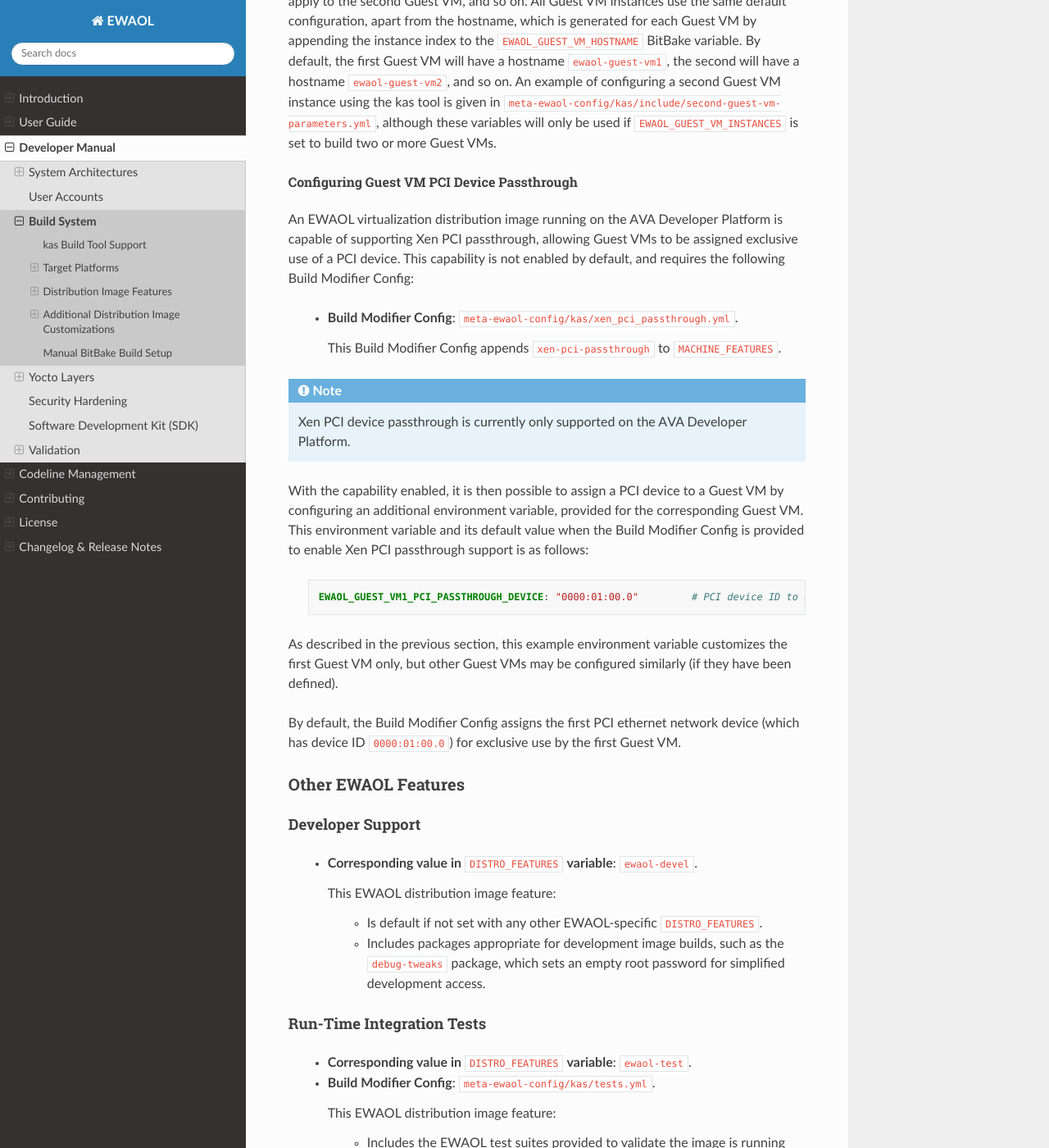
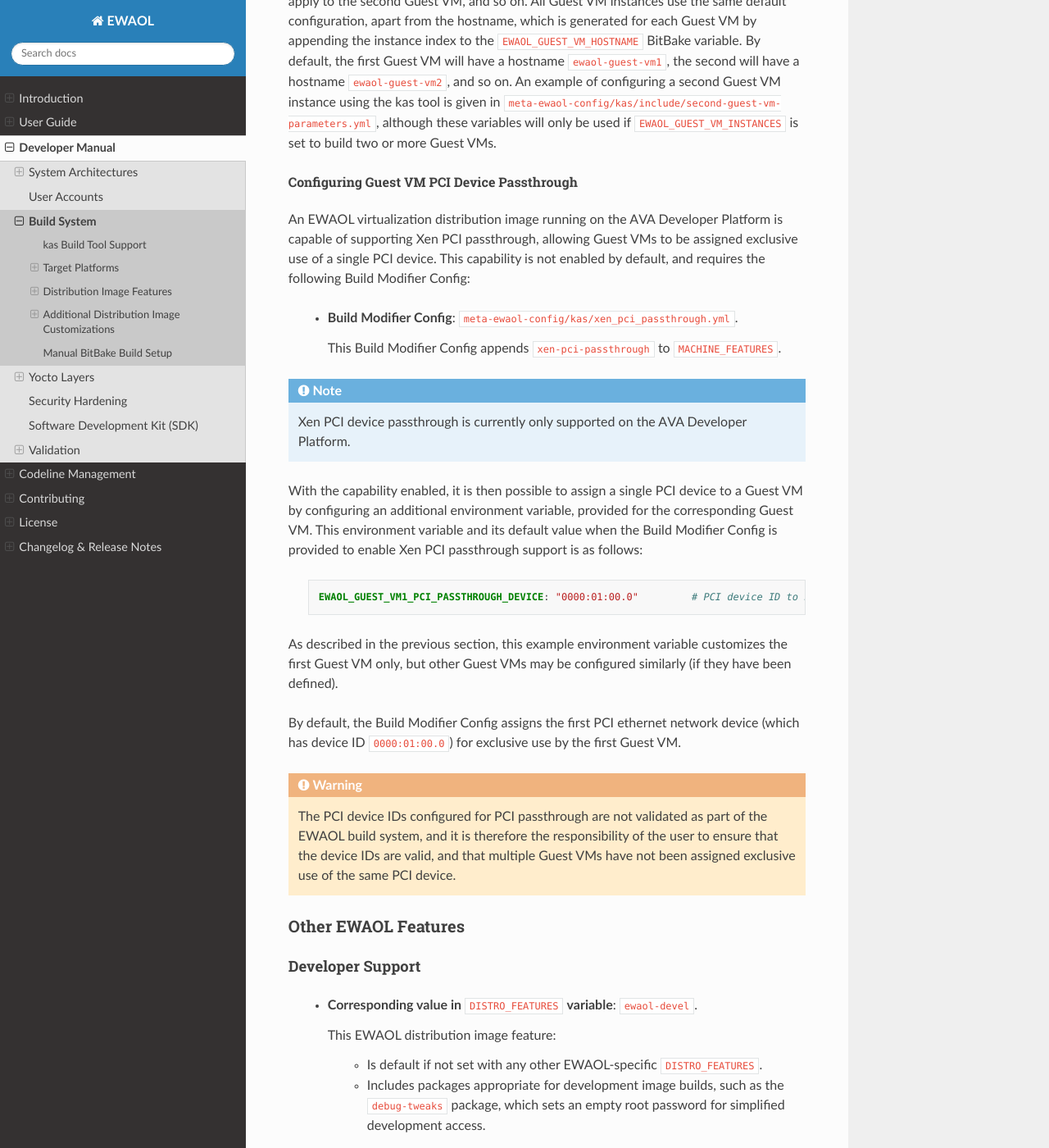
Before and after one commit to chaoge525/soafee_demo, a Sphinx documentation site: the page built from documentation/manual/build_system.rst, in a window 1280 px wide and 1400 px high, scrolled down 4225 px. Shown: the whole window at 82% size. Built offline with Sphinx 7.4.7 and the Read the Docs theme 2.0.0, drawn with Linux system fonts in a browser that asks for light colours.

Commit message:
doc: Clarify PCI device passthrough support
Update the PCI device passthrough documentation to clarify that:

  * Current EWAOL support is only for a single PCI device passed through per
    Guest VM
  * EWAOL performs no validation of assigned device IDs, meaning it is the
    responsibility of the user to appropriately configure PCI device passthrough

Issue-Id: SCM-4754
Signed-off-by: Richard Neill <richard.neill@arm.com>
Change-Id: I5180567e2f18344187d46bf90b83c8df560abf37

```diff
--- a/documentation/manual/build_system.rst
+++ b/documentation/manual/build_system.rst
@@ -237,8 +237,8 @@
 
 An EWAOL virtualization distribution image running on the AVA Developer Platform
 is capable of supporting Xen PCI passthrough, allowing Guest VMs to be assigned
-exclusive use of a PCI device. This capability is not enabled by default, and
-requires the following Build Modifier Config:
+exclusive use of a single PCI device. This capability is not enabled by default,
+and requires the following Build Modifier Config:
 
   * **Build Modifier Config**:
     ``meta-ewaol-config/kas/xen_pci_passthrough.yml``.
@@ -250,11 +250,11 @@
   Xen PCI device passthrough is currently only supported on the AVA Developer
   Platform.
 
-With the capability enabled, it is then possible to assign a PCI device to a
-Guest VM by configuring an additional environment variable, provided for the
-corresponding Guest VM. This environment variable and its default value when the
-Build Modifier Config is provided to enable Xen PCI passthrough support is as
-follows:
+With the capability enabled, it is then possible to assign a single PCI device
+to a Guest VM by configuring an additional environment variable, provided for
+the corresponding Guest VM. This environment variable and its default value when
+the Build Modifier Config is provided to enable Xen PCI passthrough support is
+as follows:
 
   .. code-block:: yaml
 
@@ -267,6 +267,12 @@
 By default, the Build Modifier Config assigns the first PCI ethernet network
 device (which has device ID ``0000:01:00.0``) for exclusive use by the first
 Guest VM.
+
+.. warning::
+  The PCI device IDs configured for PCI passthrough are not validated as part of
+  the EWAOL build system, and it is therefore the responsibility of the user to
+  ensure that the device IDs are valid, and that multiple Guest VMs have not
+  been assigned exclusive use of the same PCI device.
 
 Other EWAOL Features
 ====================
--- a/documentation/user_guide/reproduce.rst
+++ b/documentation/user_guide/reproduce.rst
@@ -297,9 +297,9 @@
     EWAOL_GUEST_VM1_NUMBER_OF_CPUS=8 kas build --update meta-ewaol-config/kas/virtualization.yml:meta-ewaol-config/kas/n1sdp.yml
 
 An additional non-default environment variable is available for each Guest VM,
-which can be used to assign the Guest VM exclusive use of a PCI device. Using
-this environment variable requires that the Xen PCI passthrough capability is
-enabled. Details for enabling this capability is provided at
+which can be used to assign the Guest VM exclusive use of a single PCI device.
+Using this environment variable requires that the Xen PCI passthrough capability
+is enabled. Details for enabling this capability is provided at
 :ref:`manual_build_system_pci_passthrough`. This will provide a corresponding
 environment variable for each Guest VM, such as the following variable and its
 default value for the first Guest VM:
```
